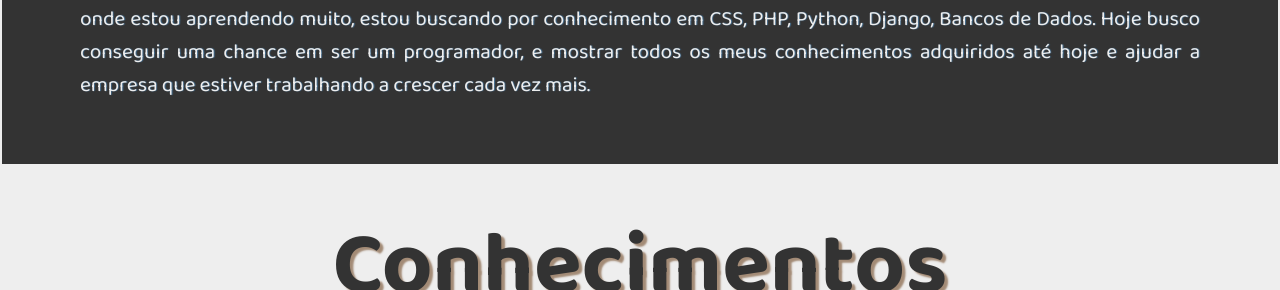
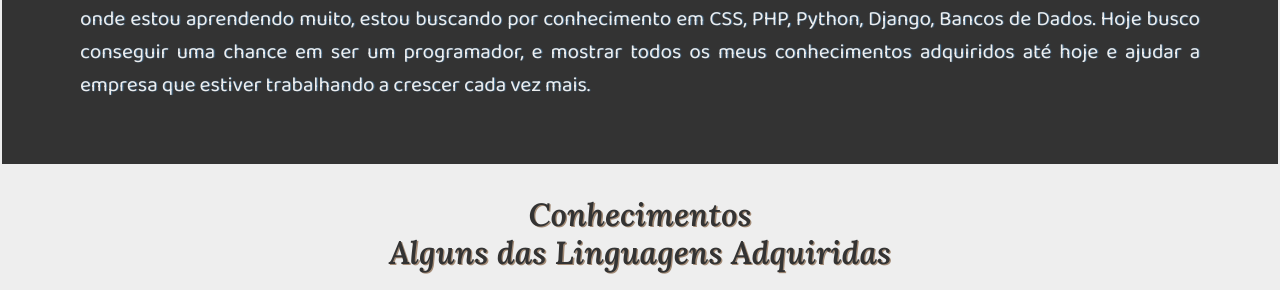
Before and after one commit to WilliamMascarin/Site-Pessoal, a plain HTML site: page index.html in a window 1280 px wide. Shown: the part 1385-1675 px from the top of the page. Drawn offline with Linux system fonts and the light colour scheme.

Commit message:
Update index.html

```diff
--- a/index.html
+++ b/index.html
@@ -74,7 +74,7 @@ estou buscando por conhecimento em CSS, PHP, Python, Django, Bancos de Dados.
 
       <section class="conhecimento" id="conhecimento">
 
-    <h1 class="titulo">Conhecimentos</h1>
+    <h2 class="titulo">Conhecimentos</h2>
     <h2 class="subtitulo">Alguns das Linguagens Adquiridas</h2>
 
           <div class="grid">
```
